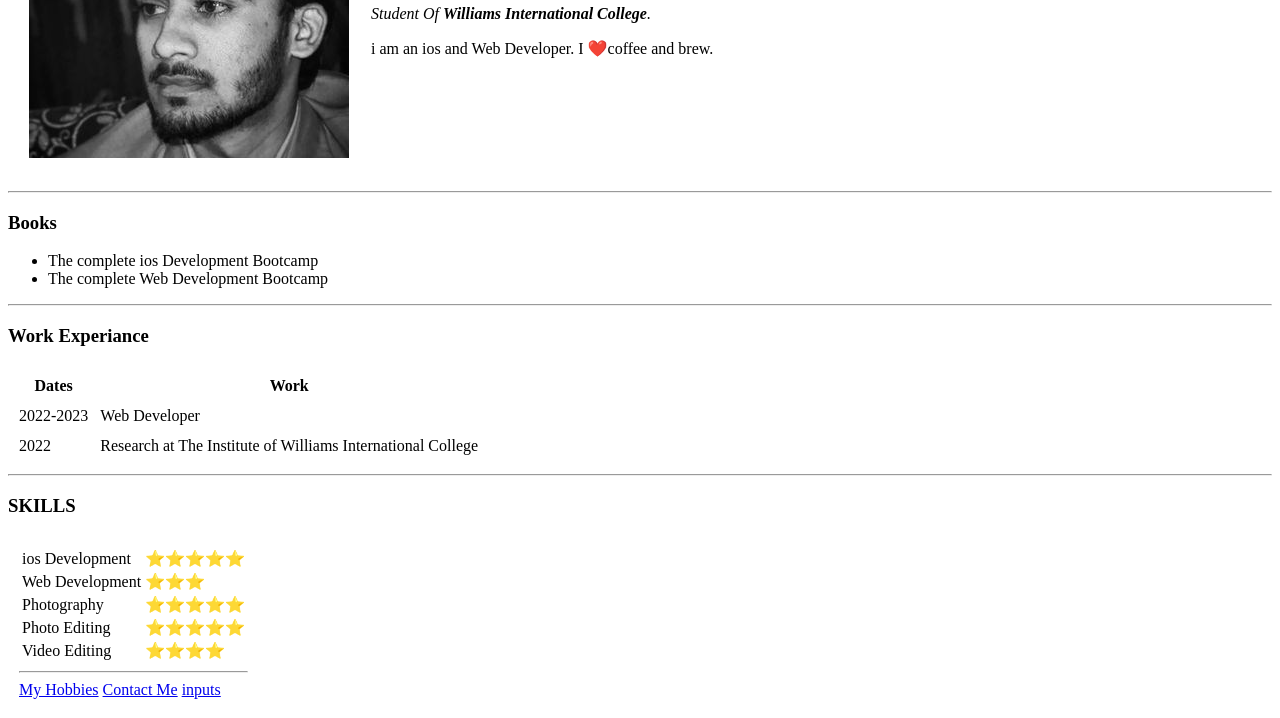
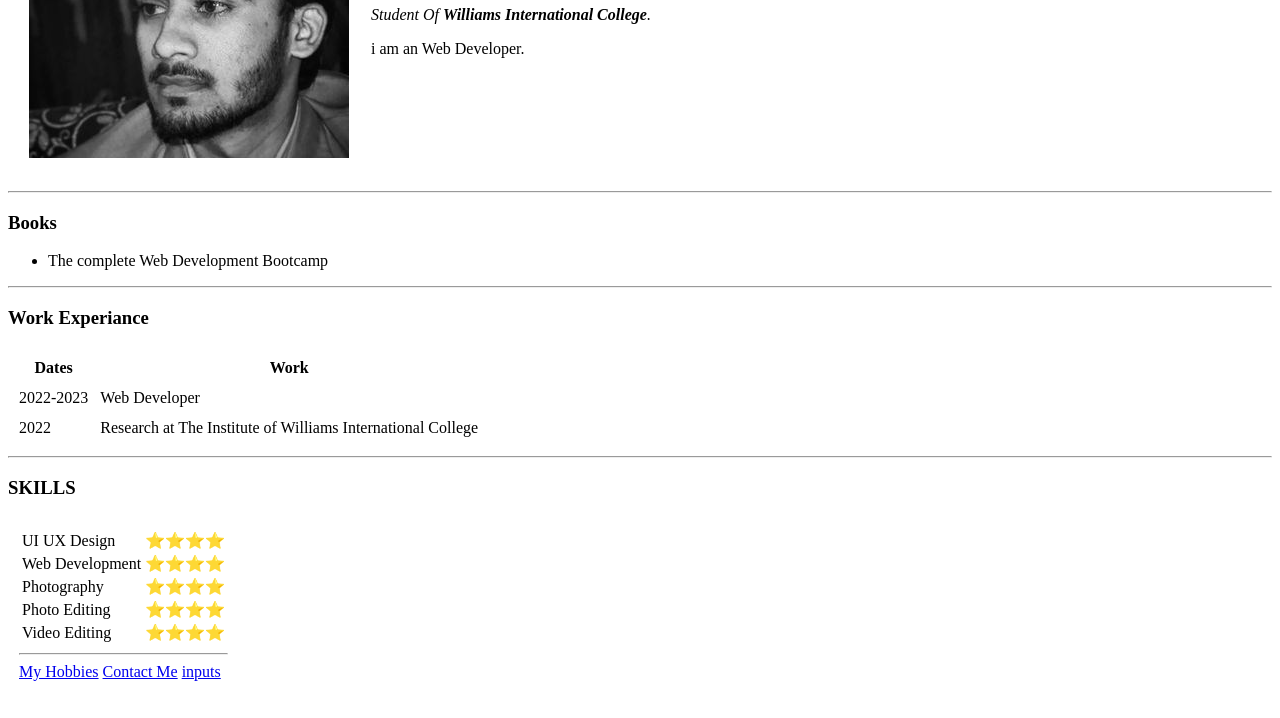
Before and after one commit to SaqhibAhmedKhan/CV, a plain HTML site: page index.html in a window 1280 px wide. Shown: the part 191-909 px from the top of the page. Drawn offline with Linux system fonts and the light colour scheme.

Commit message:
Update index.html

```diff
--- a/index.html
+++ b/index.html
@@ -10,13 +10,12 @@
         <td><img src="images\288501049_763424571328856_5243306406061019408_n(1).jpg" alt="Saqhib Profile Picture"></td>
         <td><h1>Saqhib Ahmed Khan</h1>
         <p><em>Student Of <strong>Williams International College</strong>.</em></p>
-        <p>i am an ios and Web Developer. I ❤️coffee and brew.</p></td>
+        <p>i am an Web Developer.</p></td>
       </tr>
     </table>
 <hr>
 <h3>Books</h3>
 <ul>
-  <li>The complete ios Development Bootcamp</li>
   <li>The complete Web Development Bootcamp</li>
 </ul>
 <hr>
@@ -46,20 +45,20 @@
     <td>
       <table>
         <tr>
-        <td>ios Development</td>
-        <td>⭐⭐⭐⭐⭐</td>
+        <td>UI UX Design</td>
+        <td>⭐⭐⭐⭐</td>
         </tr>
         <tr>
           <td>Web Development</td>
-          <td>⭐⭐⭐</td>
+          <td>⭐⭐⭐⭐</td>
         </tr>
         <tr>
           <td>Photography</td>
-          <td>⭐⭐⭐⭐⭐</td>
+          <td>⭐⭐⭐⭐</td>
         </tr>
         <tr>
           <td>Photo Editing</td>
-          <td>⭐⭐⭐⭐⭐</td>
+          <td>⭐⭐⭐⭐</td>
         </tr>
         <tr>
           <td>Video Editing</td>
```
